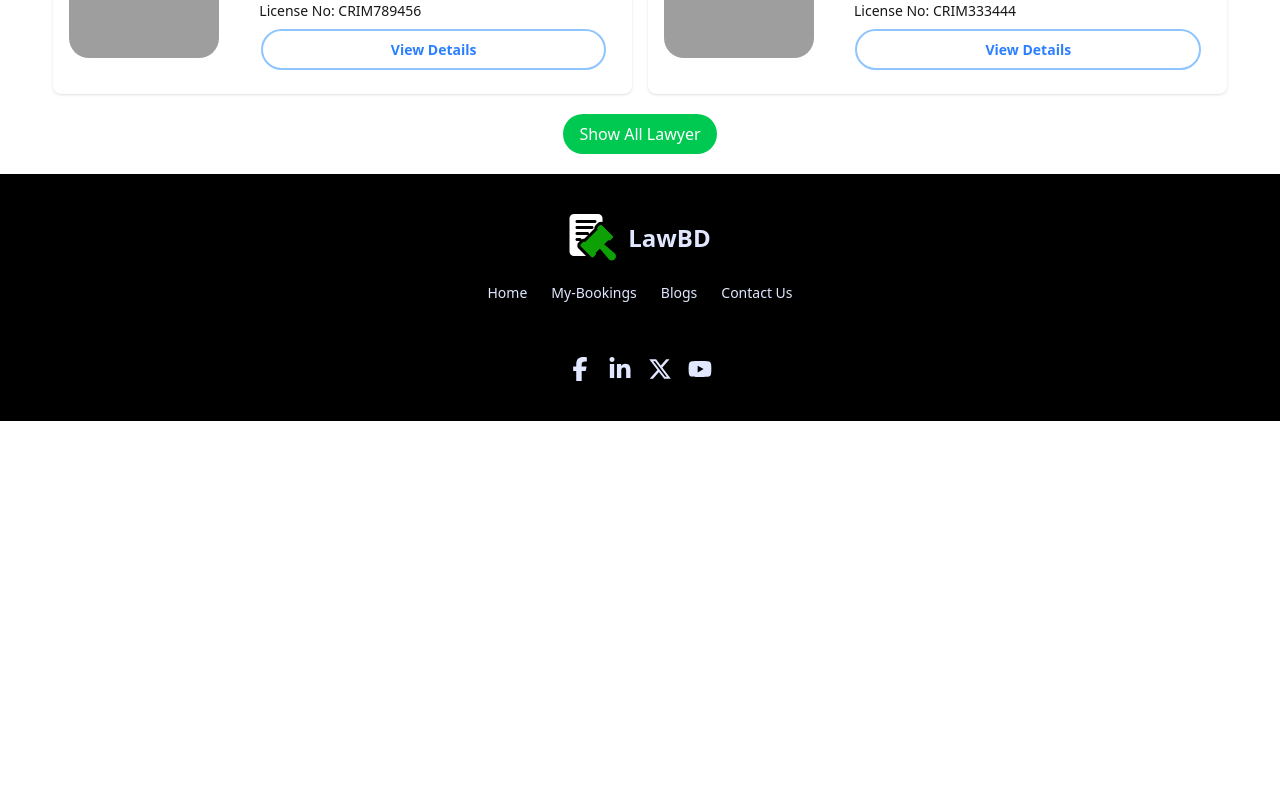
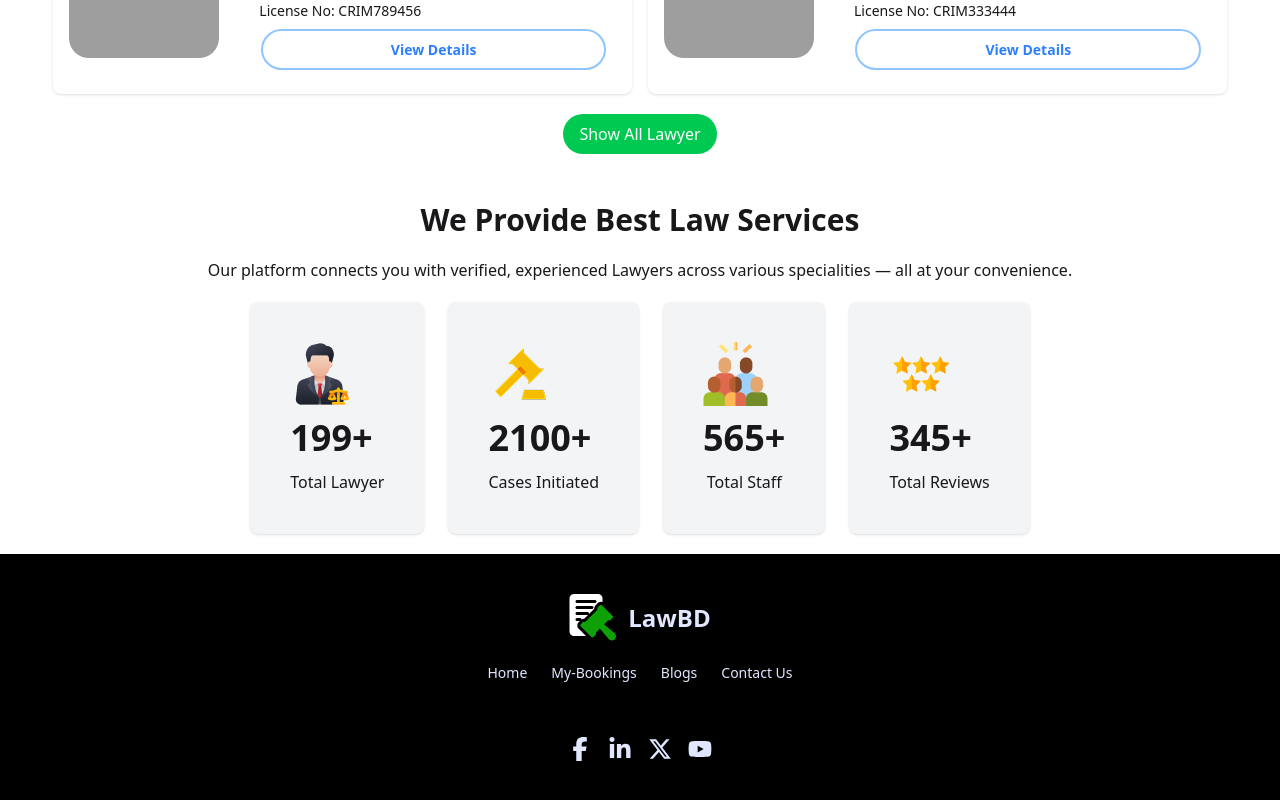
Before and after one commit to Shorifuzzaman2020/lawyer-booking-system, a React (Vite) app: page / in a window 1280 px wide. Shown: the part 1552-2352 px from the top of the page. Before the commit the page ends 1973 px from the top, so only its background shows below. Built offline with nearby package versions, Linux system fonts and the light colour scheme; grey boxes are pictures that could not be loaded.

Commit message:
show details done

```diff
--- a/package.json
+++ b/package.json
@@ -20,6 +20,7 @@
     "react-dom": "^19.0.0",
     "react-icons": "^5.5.0",
     "react-router": "^7.5.1",
+    "react-router-dom": "^7.5.1",
     "tailwindcss": "^4.1.4"
   },
   "devDependencies": {
--- a/public/lawerData.json
+++ b/public/lawerData.json
@@ -8,7 +8,7 @@
       "consultation_fee": 150,
       "criminal_expert": true,
       "image": "https://i.ibb.co.com/PsNczxtn/images-11.jpg",
-      "availability": ["Monday", "Wednesday", "Friday"]
+      "availability": ["Saturday","Monday","Tuesday","Wednesday", "Friday"]
     },
     {
       "id": 2,
--- a/src/App.jsx
+++ b/src/App.jsx
@@ -1,10 +1,8 @@
-import { useState } from 'react'
-import reactLogo from './assets/react.svg'
-import viteLogo from '/vite.svg'
+
 import './App.css'
 
 function App() {
-  const [count, setCount] = useState(0)
+
 
   return (
     <>
--- /dev/null
+++ b/src/CountUpOnVisible/CountUpOnVisible.jsx
@@ -0,0 +1,45 @@
+import React, { useEffect, useRef, useState } from 'react';
+
+const CountUpOnVisible = ({ target }) => {
+  const [count, setCount] = useState(0);
+  const ref = useRef();
+  const [hasStarted, setHasStarted] = useState(false);
+
+  useEffect(() => {
+    const observer = new IntersectionObserver(([entry]) => {
+      if (entry.isIntersecting && !hasStarted) {
+        setHasStarted(true);
+      }
+    }, { threshold: 0.5 });
+
+    if (ref.current) observer.observe(ref.current);
+
+    return () => observer.disconnect();
+  }, [hasStarted]);
+
+  useEffect(() => {
+    if (!hasStarted) return;
+
+    let current = 0;
+    const step = Math.ceil(target / 100);
+    const interval = setInterval(() => {
+      current += step;
+      if (current >= target) {
+        setCount(target);
+        clearInterval(interval);
+      } else {
+        setCount(current);
+      }
+    }, 20);
+
+    return () => clearInterval(interval);
+  }, [hasStarted, target]);
+
+  return (
+    <h1 ref={ref} className='text-start text-4xl font-bold mt-3 mb-3'>
+      {count}+
+    </h1>
+  );
+};
+
+export default CountUpOnVisible;
--- a/src/components/BestLawyer/BestLawyer.jsx
+++ b/src/components/BestLawyer/BestLawyer.jsx
@@ -32,7 +32,7 @@ const BestLawyer = ({ bestlawyer}) => {
                     <div className="card-actions justify-center">
                         <Link to={`/showDetails/${bestlawyer.id}`}>
                         <button
-                            className="border-blue-300 border-2 px-32 py-2 text-blue-500 font-bold rounded-3xl"
+                            className="border-blue-300 border-2 px-32 py-2 text-blue-500 font-bold rounded-3xl hover:cursor-pointer"
                         >
                             View Details
                         </button>
--- /dev/null
+++ b/src/components/BookingDetails/BookingDetails.jsx
@@ -0,0 +1,14 @@
+import React from 'react';
+import { useLoaderData } from 'react-router';
+
+const BookingDetails = () => {
+    const data=useLoaderData();
+    console.log(data);
+    return (
+        <div>
+            <h1>I am booking page</h1>
+        </div>
+    );
+};
+
+export default BookingDetails;
--- a/src/components/Header/Header.jsx
+++ b/src/components/Header/Header.jsx
@@ -1,4 +1,5 @@
 import React from 'react';
+import { Link } from 'react-router';
 
 const Header = () => {
     return (
@@ -7,7 +8,7 @@ const Header = () => {
 
     <div className='flex justify-center items-center'>
         <div>
-            <img src='assets/logo.png' alt="" />
+            <img src='public/assets/logo.png' alt="" />
         </div>
         <div>
             <h1 className='text-2xl font-bold'>LawBD</h1>
@@ -16,8 +17,8 @@ const Header = () => {
   </div>
   <div className="navbar-center hidden lg:flex">
     <ul className="menu menu-horizontal px-1">
-      <li><a>Home</a></li>
-      <li><a>My-Bookings</a></li>
+      <Link to='/'><li><a>Home</a></li></Link>
+      <Link to='/showDetails/$/bookingDetails'><li><a>My-Bookings</a></li></Link>
       <li><a>Blogs</a></li>
       <li><a>Contact Us</a></li>
     </ul>
--- a/src/components/IndividualDetails/IndividualDetails.jsx
+++ b/src/components/IndividualDetails/IndividualDetails.jsx
@@ -1,12 +1,12 @@
 
 import React from 'react';
 import { MdWarningAmber } from 'react-icons/md';
-import { useLoaderData } from 'react-router';
+import { Link, useLoaderData } from 'react-router';
 
 const IndividualDetails = () => {
     const bestlawyer = useLoaderData();
+
     return (
-
 
         <div className='w-11/12 mx-auto'>
 
@@ -100,7 +100,9 @@ const IndividualDetails = () => {
                     </span>
                 </div>
                 <div>
+                    <Link to={`/showDetails/${bestlawyer.id}/bookingDetails`}>
                     <button className='bg-green-500 px-96 py-2 rounded-3xl text-white font-bold'>Book Appointment Now</button>
+                    </Link>
                 </div>
             </div>
         </div>
--- a/src/components/Lawyer/Lawyer.jsx
+++ b/src/components/Lawyer/Lawyer.jsx
@@ -2,6 +2,7 @@
 import React, { useState } from 'react';
 import BestLawyer from '../BestLawyer/BestLawyer';
 import IndividualDetails from '../IndividualDetails/IndividualDetails';
+import CountUpOnVisible from '../../CountUpOnVisible/CountUpOnVisible';
 
 const Lawyer = ({ data }) => {
     const [showAll, setShowAll] = useState(false);
@@ -38,6 +39,36 @@ const Lawyer = ({ data }) => {
                     </button>
                 </div>
             )}
+            <div>
+                <div className='text-center w-11/12 mx-auto mt-12'>
+                    <h1 className='text-3xl font-bold mb-5'>We Provide Best Law Services</h1>
+                    <p className='mb-5'>Our platform connects you with verified, experienced Lawyers across various specialities — all at your convenience. </p>
+
+                        <div className='flex items-center justify-center gap-6'>
+                        <div className='bg-gray-100 rounded-lg shadow p-10'>
+                            <img src="assets/success-doctor.png" alt="" />
+                            <CountUpOnVisible target={199} />
+                            <p>Total Lawyer</p>
+                        </div>
+                        <div className='bg-gray-100 rounded-lg shadow p-10'>
+                            <img src="assets/success-patients.png" alt="" />
+                            <CountUpOnVisible target={2100} />
+                            <p>Cases Initiated</p>
+                        </div>
+                        <div className='bg-gray-100 rounded-lg shadow p-10'>
+                            <img src="assets/success-staffs.png" alt="" />
+                            <CountUpOnVisible target={565} />
+                            <p>Total Staff</p>
+                        </div>
+                        <div className='bg-gray-100 rounded-lg shadow p-10'>
+                            <img src="assets/success-review.png" alt="" />
+                            <CountUpOnVisible target={345} />
+                            <p>Total Reviews</p>
+                        </div>
+                        </div>
+                </div>
+            </div>
+
 
         </div>
     );
--- a/src/components/Routes/Routes.jsx
+++ b/src/components/Routes/Routes.jsx
@@ -7,6 +7,7 @@ import Root from '../Root/Root';
 import ErrorPage from '../pages/ErrorPage/ErrorPage';
 import Home from '../pages/Home/Home';
 import IndividualDetails from '../IndividualDetails/IndividualDetails';
+import BookingDetails from '../BookingDetails/BookingDetails';
   const router = createBrowserRouter([
     {
       path: "/",
@@ -27,6 +28,15 @@ import IndividualDetails from '../IndividualDetails/IndividualDetails';
             return data.find(lawyer => lawyer.id.toString() === params.id);
           },
           Component: IndividualDetails,
+        },
+        {
+          path: '/showDetails/:id/bookingDetails',
+          loader: async ({ params }) => {
+            const res = await fetch('/lawerData.json');
+            const data = await res.json();
+            return data.find(lawyer => lawyer.id.toString() === params.id);
+          },
+          Component: BookingDetails,
         }
       ]
     },
--- a/src/components/pages/Home/Home.jsx
+++ b/src/components/pages/Home/Home.jsx
@@ -1,9 +1,8 @@
 import React from 'react';
 import Banner from '../../Banner/Banner';
-import BestLawyer from '../../BestLawyer/BestLawyer';
 import { useLoaderData } from 'react-router';
 import Lawyer from '../../Lawyer/Lawyer';
-import IndividualDetails from '../../IndividualDetails/IndividualDetails';
+
 
 const Home = () => {
     const data=useLoaderData();
```
Also changed, not shown: src/components/Root/Root.jsx (line endings or trailing spaces), 1 other file (tests, documents, lock files or other folders).
